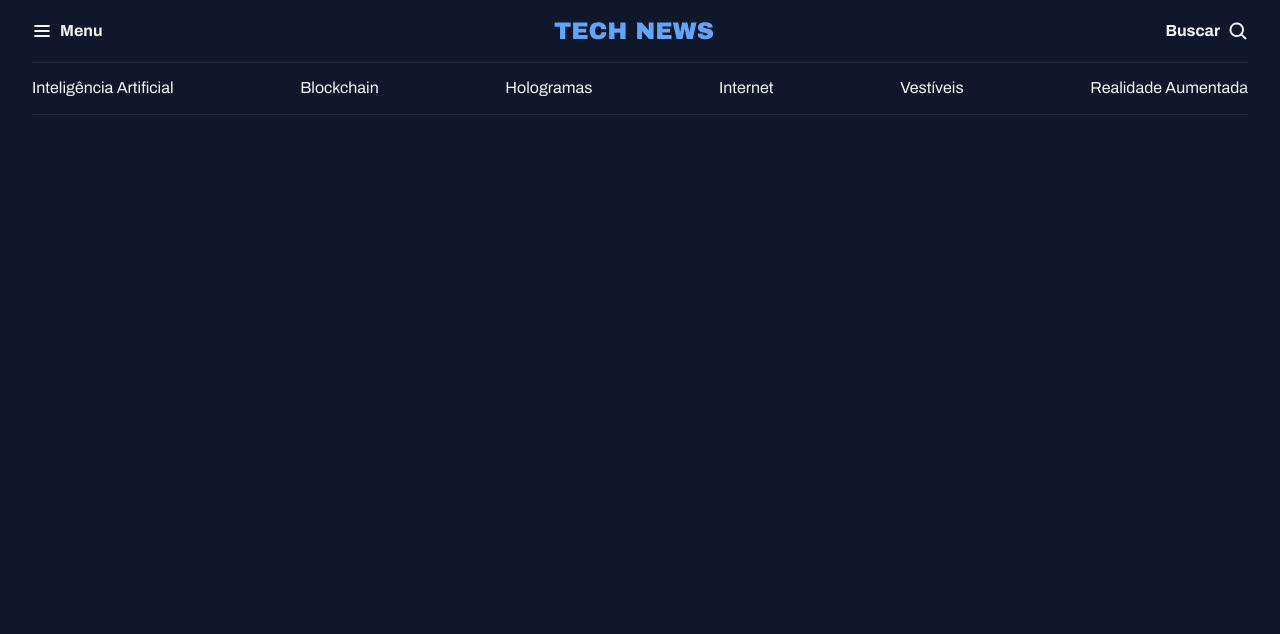
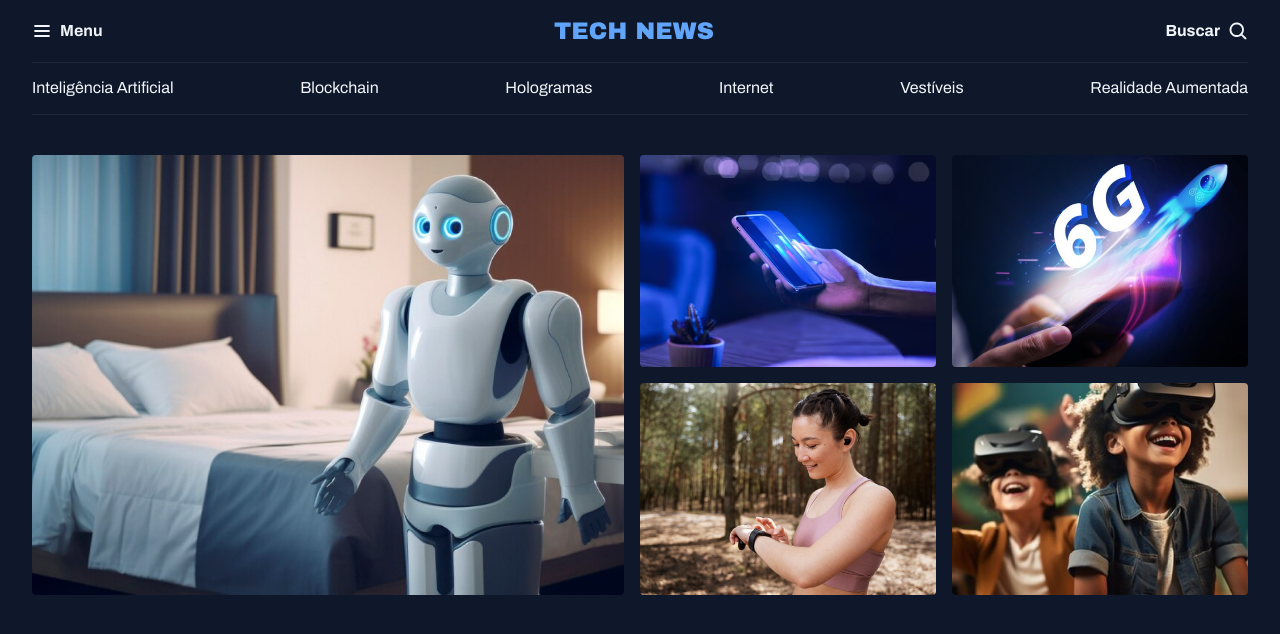
Before and after one commit to joaoa21/portal-noticias, a plain HTML site: page index.html in a window 1280 px wide. Drawn offline with Linux system fonts and the light colour scheme.

Commit message:
estruturando section featured

```diff
--- a/index.html
+++ b/index.html
@@ -37,5 +37,28 @@
             <a href="#">Realidade Aumentada</a>
         </nav>
     </header>
+
+    <main class="container grid">
+        <section id="featured" class="grid grid-col gap-16">
+            <div>
+                <img src="assets/images/Image 01.png" alt="">
+            </div>
+
+            <div class="grid grid-cols-2 gap-16">
+                <div>
+                    <img src="assets/images/Image 02.png" alt="">
+                </div>
+                <div>
+                    <img src="assets/images/Image 03.png" alt="">
+                </div>
+                <div>
+                    <img src="assets/images/Image 04.png" alt="">
+                </div>
+                <div>
+                    <img src="assets/images/Image 05.png" alt="">
+                </div>
+            </div>
+        </section>
+    </main>
 </body>
 </html>
--- a/style/global.css
+++ b/style/global.css
@@ -41,17 +41,16 @@ h1, h2, h3 {
     font: inherit;
 }
 
+img {
+    max-width: 100%;
+}
+
 .container {
     max-width: 1280px;
     padding-inline: 32px;
     margin-inline: auto;
 }
 
-/* utility-first */
-.grid {
-    display: grid;
+main {
+    margin-top: 40px;
 }
-
-.grid-col {
-    grid-auto-flow: column;
-}
--- a/style/index.css
+++ b/style/index.css
@@ -1,2 +1,4 @@
 @import url(global.css);
+@import url(utility.css);
 @import url(header.css);
+@import url(sections.css);
--- /dev/null
+++ b/style/sections.css
@@ -0,0 +1,8 @@
+#featured {
+    /* nesting css */
+    img {
+        height: 100%;
+        object-fit: cover;
+        border-radius: 4px;
+    }
+}
--- /dev/null
+++ b/style/utility.css
@@ -0,0 +1,16 @@
+/* utility-first */
+.grid {
+    display: grid;
+}
+
+.grid-col {
+    grid-auto-flow: column;
+}
+
+.grid-cols-2 {
+    grid-template-columns: 1fr 1fr;
+}
+
+.gap-16 {
+    gap: 16px;
+}
```
